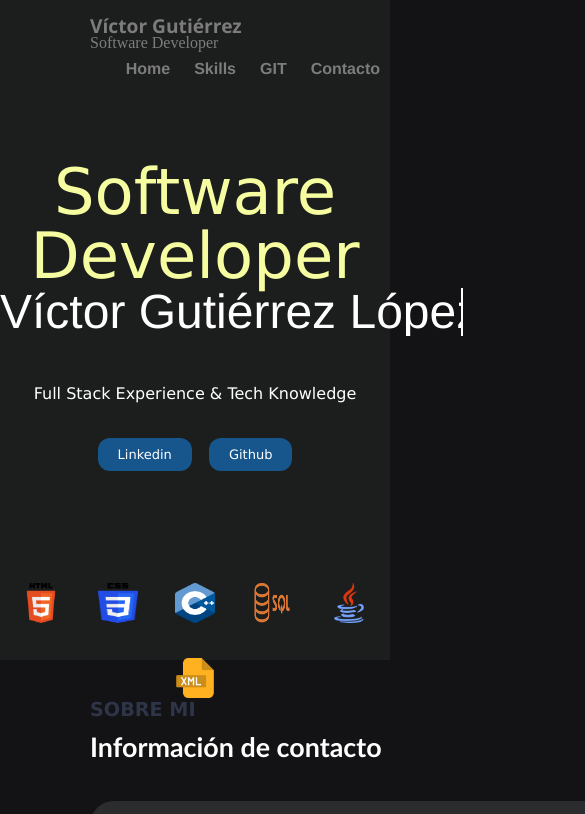
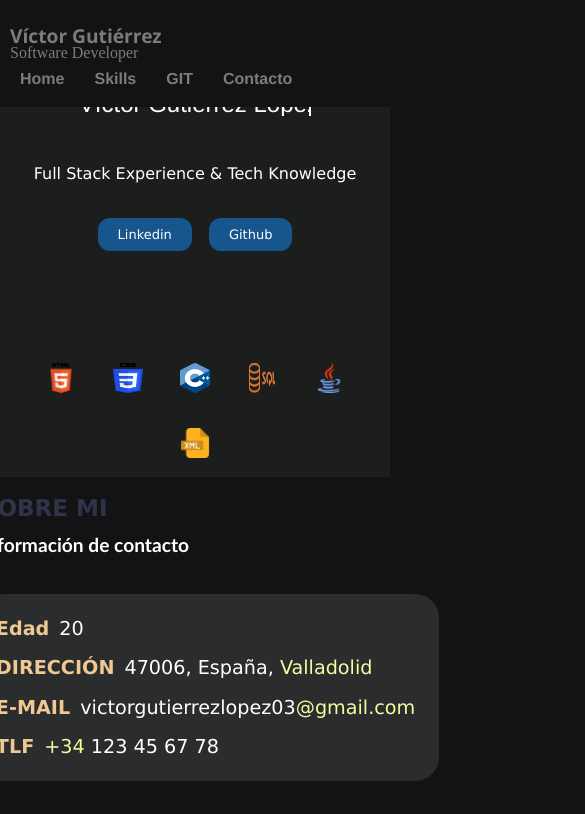
Before and after one commit to VictorGL03/Curriculum, a plain HTML site: page index.html in a window 390 px wide. Shown: the top 814 px of the page, 585 px wide, since content can reach past the window. Drawn offline with Linux system fonts and the light colour scheme.

Commit message:
Reestructuración CSS responsive

```diff
--- a/estilos.css
+++ b/estilos.css
@@ -1,65 +1,74 @@
-body{
-background-color: #131315;
-width: 100%;
-height: 500px;
-justify-content: center;
-align-items: center;
+body {
+    background-color: #131315;
+    width: 100%;
+    min-height: 100vh;
+    margin: 0;
+    display: flex;
+    flex-direction: column;
+    align-items: center;
 }
 
-
-header{
+header {
     padding-top: 60px;
     background-color: #1c1e1d;
     width: 100%;
-    height: 600px;
-    font-family:Verdana, Geneva, Tahoma, sans-serif;
+    font-family: Verdana, Geneva, Tahoma, sans-serif;
     color: white;
     text-align: center;
 }
-header h1{
+
+header h1 {
     font-weight: 3000;
     padding-top: 100px;
     color: #f6fca0;
     font-size: 4em;
 }
-.container_typing{
+
+.container_typing {
     text-align: center;
-    animation:animacion 2.5s steps(35), transparent 0.5s step-end infinite alternate;
+    animation: animacion 2.5s steps(35), transparent 0.5s step-end infinite alternate;
     width: 9.6em;
     white-space: nowrap;
     overflow: hidden;
     border-right: 2px solid white;
 }
-@keyframes animacion{
-    from{
+
+@keyframes animacion {
+    from {
         width: 0px;
     }
 }
-@keyframes transparent{
-    50%{
+
+@keyframes transparent {
+    50% {
         border-color: transparent;
     }
 }
-header h2{
-    font-family:'Franklin Gothic Medium', 'Arial Narrow', Arial, sans-serif;
+
+header h2 {
+    font-family: 'Franklin Gothic Medium', 'Arial Narrow', Arial, sans-serif;
     font-size: 3em;
     margin-top: 20px;
     justify-content: center;
     margin: auto;
 }
-header p{
+
+header p {
     font-weight: initial;
     padding-top: 50px;
 }
-header ul{
+
+header ul {
     padding-top: 30px;
     display: block;
 }
-header ul li{
+
+header ul li {
     display: inline-block;
     padding: 6px;
 }
-header a{
+
+header a {
     text-decoration: none;
     font-weight: 100;
     font-size: small;
@@ -69,123 +78,259 @@ header a{
     padding-right: 20px;
     padding-left: 20px;
     padding-top: 10px;
-    padding-bottom:10px;
+    padding-bottom: 10px;
     background: #16568c;
 }
-header ul li a:hover{
+
+header ul li a:hover {
     background: white;
     color: #16568c;
     font-weight: bold;
 }
-.imagenes{
-    padding-top:60px;
+
+.imagenes {
+    padding-top: 60px;
 }
-.imagenes li{
+
+.imagenes li {
     display: inline-block;
 }
-.imagenes img{
+
+.imagenes img {
     height: 40px;
     width: 40px;
     padding: 10px;
 }
-nav{
+
+nav {
     position: fixed;
     width: 100%;
-    margin-top: 0;
-    margin-right: 20px;
-    float:right;
+    top: 0;
+    background-color: #131315;
+    padding: 10px 20px;
+    box-sizing: border-box;
+    display: flex;
+    justify-content: space-between;
+    align-items: center;
     color: #ffffff;
-    text-decoration: none;
-    text-transform:uppercase;
+    text-transform: uppercase;
 }
-nav .perfil{
+
+nav .perfil {
     display: block;
-    float: left;
-    margin-left: 90px;
     text-decoration: none;
     text-transform: none;
     color: #7c7c7c;
 }
-nav .perfil p:nth-of-type(1){
-    font-size:larger;
+
+nav .perfil p:nth-of-type(1) {
+    font-size: larger;
     font-weight: bold;
     font-family: 'Segoe UI', Tahoma, Geneva, Verdana, sans-serif;
 }
-nav .enlaces{
-    float:right;
-    display:block;
+
+nav .enlaces {
+    display: flex;
+    gap: 10px;
 }
 
-nav ul li{
-    display: inline-block;
+nav ul {
+    display: flex;
+    gap: 10px;
+    list-style: none;
+    margin: 0;
+    padding: 0;
+}
+
+nav ul li {
     padding: 10px;
 }
-nav ul li a{
+
+nav ul li a {
     font-family: 'Franklin Gothic Medium', 'Arial Narrow', Arial, sans-serif;
     font-weight: bolder;
     color: #7c7c7c;
     text-decoration: none;
-    text-transform:capitalize;
+    text-transform: capitalize;
 }
-nav ul li a:hover{
+
+nav ul li a:hover {
     color: black;
-    background-color:white ;
+    background-color: white;
     border-radius: 12px;
     padding: 5px;
 }
 
-section{
-    padding-top:40px;
-    margin-left: 90px;
+section {
+    padding: 40px 90px;
     font-weight: bold;
-    font-size:1.2em;
+    font-size: 1.2em;
     font-family: Geneva, Tahoma, sans-serif;
+    color: white;
 }
-section p{
+
+section p {
     font-weight: normal;
 }
-section h1{
+
+section h1 {
     text-transform: uppercase;
-    font-family:Verdana, Geneva, Tahoma, sans-serif;
+    font-family: Verdana, Geneva, Tahoma, sans-serif;
     color: #2f3549;
 }
-section h2{
+
+section h2 {
     padding-top: 15px;
     color: white;
     font-size: 1.4em;
-    font-family:'Trebuchet MS', 'Lucida Sans Unicode', 'Lucida Grande', 'Lucida Sans', Arial, sans-serif;
+    font-family: 'Trebuchet MS', 'Lucida Sans Unicode', 'Lucida Grande', 'Lucida Sans', Arial, sans-serif;
 }
-section h3{
+
+section h3 {
     text-transform: capitalize;
     color: rgb(239, 200, 146);
 }
-section article{
+
+section article {
     display: block;
     width: 100%;
 }
-section article p{
+
+section article p {
     margin-left: 10px;
 }
-.div_info_section{
+
+.div_info_section {
     margin-top: 40px;
     background-color: #2b2c2d;
     padding: 30px;
-    width: 600px;
+    width: 100%;
+    max-width: 600px;
     border-radius: 24px;
     color: white;
 }
-.div_info_section article{
-margin-top: 10px;
-margin-bottom: 10px;
-display:inline-flex;
+
+.div_info_section article {
+    margin-top: 10px;
+    margin-bottom: 10px;
+    display: inline-flex;
 }
 
-section:nth-of-type(2){
+section:nth-of-type(2) {
     float: right;
     margin-right: 60px;
 }
-.sec_skills_pers p{
+
+.sec_skills_pers p {
     width: 100%;
     padding-bottom: 4px;
     border-bottom: 1px solid white;
 }
+
+/* Responsive adjustments */
+@media (max-width: 1200px) {
+    header h1 {
+        font-size: 3em;
+    }
+
+    header h2 {
+        font-size: 2.5em;
+    }
+
+    section {
+        padding: 40px;
+    }
+}
+
+@media (max-width: 992px) {
+    nav {
+        flex-direction: column;
+        align-items: flex-start;
+    }
+
+    nav .enlaces {
+        flex-direction: column;
+        gap: 5px;
+    }
+
+    .div_info_section {
+        width: 90%;
+        padding: 20px;
+    }
+
+    section {
+        padding: 20px;
+    }
+
+    section h1 {
+        font-size: 1.5em;
+    }
+
+    section h2 {
+        font-size: 1.2em;
+    }
+}
+
+@media (max-width: 768px) {
+    header h1 {
+        font-size: 2.5em;
+        padding-top: 60px;
+    }
+
+    header h2 {
+        font-size: 2em;
+    }
+
+    nav {
+        padding: 10px;
+    }
+
+    .imagenes img {
+        height: 30px;
+        width: 30px;
+    }
+
+    section {
+        padding: 20px 10px;
+    }
+}
+
+@media (max-width: 576px) {
+    header {
+        padding-top: 30px;
+    }
+
+    header h1 {
+        font-size: 2em;
+        padding-top: 30px;
+    }
+
+    header h2 {
+        font-size: 1.5em;
+    }
+
+    nav {
+        padding: 10px;
+    }
+
+    .div_info_section {
+        width: 100%;
+        padding: 15px;
+    }
+
+    section {
+        padding: 20px 5px;
+    }
+
+    section h1 {
+        font-size: 1.2em;
+    }
+
+    section h2 {
+        font-size: 1em;
+    }
+
+    .sec_skills_pers p {
+        font-size: 0.9em;
+    }
+}
```
